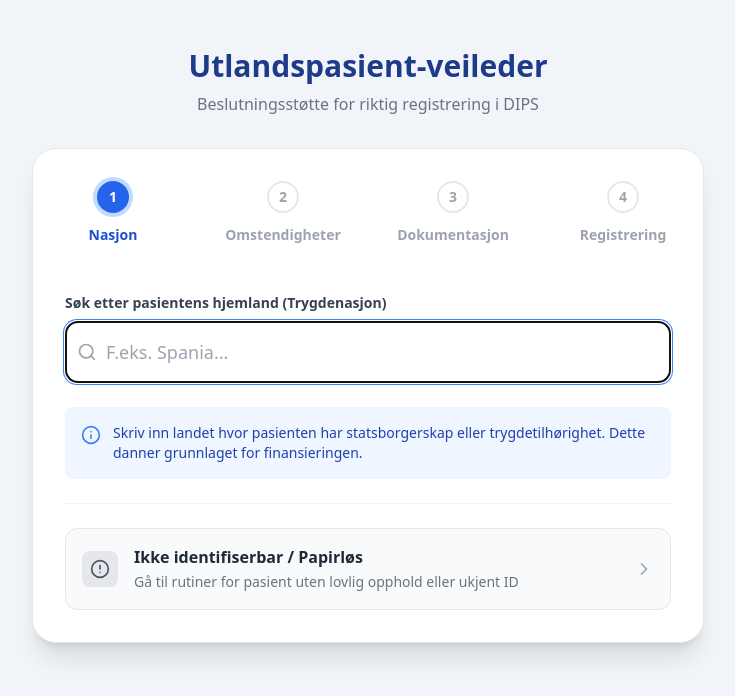
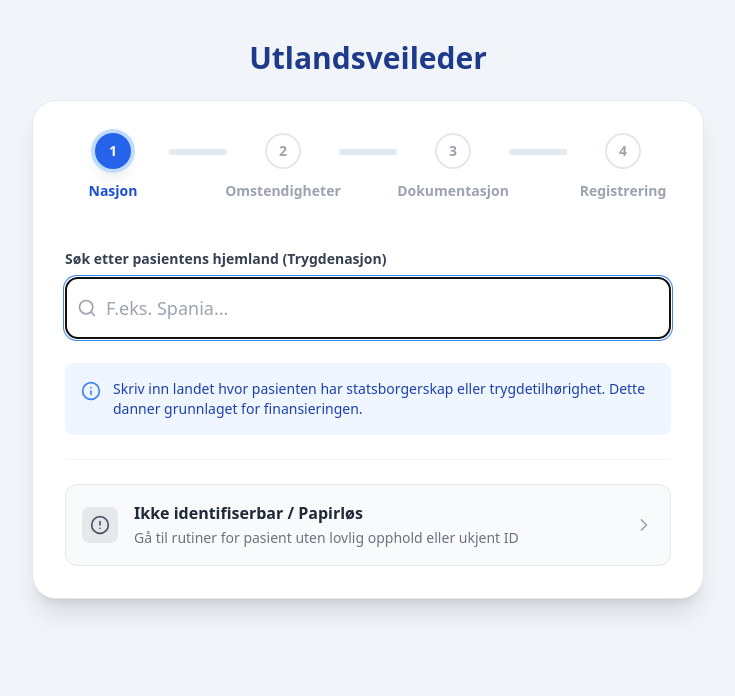
Before and after one commit to Chilli/utlandsveileder, a React (Vite) app: page / in a window 1280 px wide. Shown: the top 696 px of the page, without its empty margins (272-1007 px from the left). Built offline with nearby package versions, Linux system fonts and the light colour scheme.

Commit message:
Kort beskrivelse

```diff
--- a/App.jsx
+++ b/App.jsx
@@ -17,6 +17,7 @@ export default function RegistrationWizard() {
   const [step, setStep] = useState(1);
   const [searchTerm, setSearchTerm] = useState('');
   const [selectedDocs, setSelectedDocs] = useState([]);
+  const [highlightedCountryIndex, setHighlightedCountryIndex] = useState(0);
 
   const [data, setData] = useState({
     country: null,
@@ -30,6 +31,23 @@ export default function RegistrationWizard() {
     return COUNTRIES.filter(c => c.name.toLowerCase().includes(searchTerm.toLowerCase()));
   }, [searchTerm]);
 
+  const handleSearchKeyDown = (e) => {
+    if (!filteredCountries.length) {
+      return;
+    }
+
+    if (e.key === 'ArrowDown') {
+      e.preventDefault();
+      setHighlightedCountryIndex((prev) => (prev + 1) % filteredCountries.length);
+    } else if (e.key === 'ArrowUp') {
+      e.preventDefault();
+      setHighlightedCountryIndex((prev) => (prev - 1 + filteredCountries.length) % filteredCountries.length);
+    } else if (e.key === 'Enter') {
+      e.preventDefault();
+      handleCountrySelect(filteredCountries[highlightedCountryIndex]);
+    }
+  };
+
   const updateData = (key, value) => {
     setData(prev => ({ ...prev, [key]: value }));
   };
@@ -37,6 +55,7 @@ export default function RegistrationWizard() {
   const handleCountrySelect = (country) => {
     updateData('country', country);
     setSearchTerm(country.name);
+    setHighlightedCountryIndex(0);
     setTimeout(() => setStep(2), 150);
   };
 
@@ -44,6 +63,7 @@ export default function RegistrationWizard() {
     setStep(1);
     setSearchTerm('');
     setSelectedDocs([]);
+    setHighlightedCountryIndex(0);
     setData({ country: null, circumstance: null, need: null, hasDoc: null });
   };
 
@@ -62,14 +82,17 @@ export default function RegistrationWizard() {
           <div className="absolute inset-y-0 left-0 pl-3 flex items-center pointer-events-none">
             <Search className="h-5 w-5 text-gray-400" />
           </div>
-          <input type="text" className="block w-full pl-10 pr-3 py-4 border border-gray-300 rounded-xl focus:ring-2 focus:ring-blue-500 focus:border-blue-500 text-lg shadow-sm" placeholder="F.eks. Spania..." value={searchTerm} onChange={(e) => setSearchTerm(e.target.value)} autoFocus />
+          <input type="text" className="block w-full pl-10 pr-3 py-4 border border-gray-300 rounded-xl focus:ring-2 focus:ring-blue-500 focus:border-blue-500 text-lg shadow-sm" placeholder="F.eks. Spania..." value={searchTerm} onChange={(e) => {
+            setSearchTerm(e.target.value);
+            setHighlightedCountryIndex(0);
+          }} onKeyDown={handleSearchKeyDown} autoFocus />
           {searchTerm && (
             <div className="absolute z-10 w-full mt-2 bg-white border border-gray-200 rounded-xl shadow-xl max-h-60 overflow-y-auto">
               {filteredCountries.length > 0 ? (
-                filteredCountries.map((country) => (
-                  <button key={country.code} onClick={() => handleCountrySelect(country)} className="w-full text-left px-4 py-3 hover:bg-blue-50 focus:bg-blue-50 transition-colors border-b last:border-0 flex justify-between items-center group">
+                filteredCountries.map((country, index) => (
+                  <button key={country.code} onClick={() => handleCountrySelect(country)} className={`w-full text-left px-4 py-3 transition-colors border-b last:border-0 flex justify-between items-center group ${highlightedCountryIndex === index ? 'bg-blue-50' : 'hover:bg-blue-50 focus:bg-blue-50'}`}>
                     <span className="font-medium text-gray-800">{country.name}</span>
-                    <ChevronRight className="h-4 w-4 text-gray-400 group-hover:text-blue-500" />
+                    <ChevronRight className={`h-4 w-4 ${highlightedCountryIndex === index ? 'text-blue-500' : 'text-gray-400 group-hover:text-blue-500'}`} />
                   </button>
                 ))
               ) : (
@@ -145,10 +168,10 @@ export default function RegistrationWizard() {
                   setStep(4);
                 }
               }}
-              className="w-full text-left px-5 py-4 border border-gray-200 rounded-xl hover:border-blue-500 hover:bg-blue-50 focus:outline-none focus:ring-2 focus:ring-blue-500 transition-all shadow-sm flex items-center justify-between group"
+              className="w-full text-left px-5 py-4 border border-gray-200 rounded-2xl bg-gradient-to-r from-white to-slate-50 hover:from-blue-50 hover:to-indigo-50 hover:border-blue-400 focus:outline-none focus:ring-2 focus:ring-blue-500 transition-all shadow-sm hover:shadow-md hover:-translate-y-0.5 flex items-center justify-between group"
             >
-              <span className="font-medium text-gray-700 group-hover:text-blue-700">{circ.label}</span>
-              <ChevronRight className="h-5 w-5 text-gray-300 group-hover:text-blue-500" />
+              <span className="font-medium text-gray-700 group-hover:text-blue-700 leading-snug pr-4">{circ.label}</span>
+              <ChevronRight className="h-5 w-5 text-gray-300 group-hover:text-blue-500 group-hover:translate-x-1 transition-all" />
             </button>
           ))}
         </div>
@@ -327,27 +350,31 @@ export default function RegistrationWizard() {
   };
 
   return (
-    <div className="flex flex-col items-center py-12 px-4 font-sans text-gray-900">
+    <div className="flex flex-col items-center py-3 sm:py-6 md:py-10 px-3 sm:px-4 font-sans text-gray-900">
       <div className="w-full max-w-2xl">
-        <div className="mb-8 text-center">
-          <h1 className="text-3xl font-extrabold text-blue-900 mb-2">Utlandspasient-veileder</h1>
-          <p className="text-gray-500">Beslutningsstøtte for riktig registrering i DIPS</p>
+        <div className="mb-2 sm:mb-4 md:mb-6 text-center">
+          <h1 className="text-xl sm:text-2xl md:text-3xl font-extrabold text-blue-900">Utlandsveileder</h1>
         </div>
 
-        <div className="bg-white rounded-3xl shadow-xl border border-gray-200 p-8 min-h-[400px]">
-          <div className="relative mb-12">
-            <div className="absolute left-0 top-4 transform -translate-y-1/2 w-full h-1 bg-gray-200 -z-10 rounded-full"></div>
-            <div className="absolute left-0 top-4 transform -translate-y-1/2 h-1 bg-blue-500 -z-10 rounded-full transition-all duration-500" style={{ width: `${((step - 1) / 3) * 100}%` }}></div>
-            <div className="flex items-start justify-between">
-              {STEPS.map((s) => (
-                <button key={s.id} onClick={() => setStep(s.id)} title={`Gå til fase ${s.id}: ${s.label}`} className="flex flex-col items-center focus:outline-none group cursor-pointer w-24">
-                  <div className={`w-8 h-8 rounded-full flex items-center justify-center font-bold text-sm transition-all duration-300 group-hover:scale-110 group-hover:shadow-md ${step === s.id ? 'ring-4 ring-blue-200 bg-blue-600 text-white' : ''} ${step > s.id ? 'bg-blue-600 text-white shadow-md' : step < s.id ? 'bg-white text-gray-400 border-2 border-gray-200 group-hover:border-blue-400' : ''}`}>
+        <div className="bg-white rounded-3xl shadow-xl border border-gray-200 p-4 sm:p-6 md:p-8 min-h-[400px]">
+          <div className="relative mb-8 sm:mb-10 md:mb-12">
+            <div className="flex items-start">
+              {STEPS.map((s, index) => (
+                <React.Fragment key={s.id}>
+                  <button onClick={() => setStep(s.id)} title={`Gå til fase ${s.id}: ${s.label}`} className="flex flex-col items-center focus:outline-none group cursor-pointer w-20 sm:w-24 flex-shrink-0">
+                  <div className={`w-9 h-9 rounded-full flex items-center justify-center font-bold text-sm transition-all duration-300 group-hover:scale-110 group-hover:shadow-md ${step === s.id ? 'ring-4 ring-blue-200 bg-blue-600 text-white shadow-lg' : ''} ${step > s.id ? 'bg-blue-600 text-white shadow-md' : step < s.id ? 'bg-white text-gray-400 border-2 border-gray-200 group-hover:border-blue-400' : ''}`}>
                     {step > s.id && s.id !== 4 ? <CheckCircle className="h-4 w-4" /> : s.id}
                   </div>
                   <div className={`mt-3 text-xs md:text-sm font-semibold text-center transition-colors duration-300 ${step === s.id ? 'text-blue-700' : step > s.id ? 'text-gray-700' : 'text-gray-400 group-hover:text-blue-500'}`}>
                     {s.label}
                   </div>
-                </button>
+                  </button>
+                  {index < STEPS.length - 1 && (
+                    <div className="flex-1 mt-4 px-1 sm:px-2">
+                      <div className={`h-1.5 rounded-full transition-colors duration-500 ${step > s.id ? 'bg-gradient-to-r from-blue-500 to-indigo-500' : 'bg-slate-200'}`}></div>
+                    </div>
+                  )}
+                </React.Fragment>
               ))}
             </div>
           </div>
```
